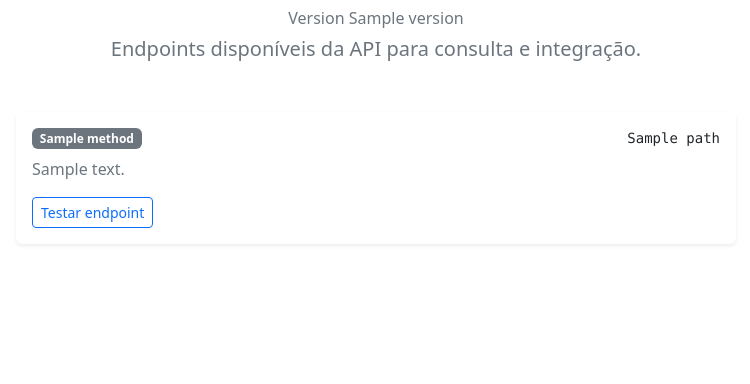
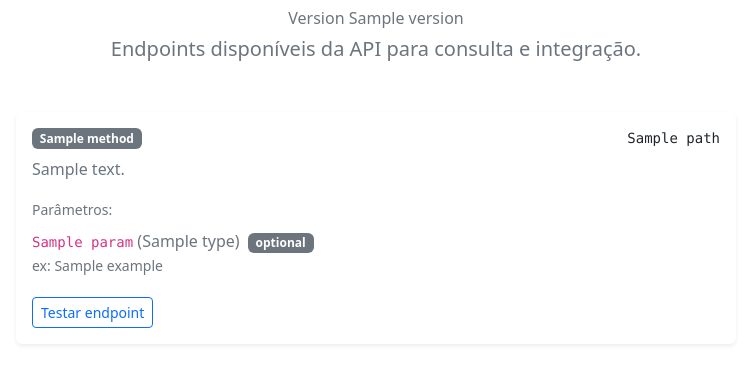
Before and after one commit to AndreOliveiraMendes/hardware_monitor, a Python web app: template app/templates/api/menu.html in a window 1280 px wide. Shown: the part 178-562 px from the top of the page, without its empty margins (264-1014 px from the left). Run offline with Jinja, Linux system fonts and the light colour scheme; the template is opened without the code that fills it: most values are stand-ins (such as "Sample title", 1, 10 or a date in 2020); some libraries are stand-ins or nearby versions.

Commit message:
feat: enhance API documentation with parameter details for metrics endpoints

```diff
--- a/app/templates/api/menu.html
+++ b/app/templates/api/menu.html
@@ -14,12 +14,32 @@
                     <div class="card mb-3 shadow-sm border-0">
                         <div class="card-body">
                             <div class="d-flex justify-content-between align-items-center mb-2">
-                                <span class="badge {% if ep.method == 'GET' %}bg-success {% elif ep.method == 'POST' %}bg-warning text-dark {% elif ep.method == 'DELETE' %}bg-danger {% else %}bg-secondary {% endif %} ">
+                                <span class="badge {% if ep.method == 'GET' %}bg-success {% elif ep.method == 'POST' %}bg-warning text-dark {% elif ep.method == 'DELETE' %}bg-danger {% else %}bg-secondary {% endif %}">
                                     {{ ep.method }}
                                 </span>
                                 <code class="text-dark">{{ ep.path }}</code>
                             </div>
                             <p class="text-muted mb-3">{{ ep.description }}</p>
+                            {% if ep.params %}
+                                <div class="mb-3">
+                                    <small class="text-muted">Parâmetros:</small>
+                                    <ul class="list-group list-group-flush mt-1">
+                                        {% for p in ep.params %}
+                                            <li class="list-group-item px-0 py-1 border-0">
+                                                <code>{{ p.name }}</code>
+                                                <span class="text-muted">({{ p.type }})</span>
+                                                {% if p.required %}
+                                                    <span class="badge bg-danger ms-1">required</span>
+                                                {% else %}
+                                                    <span class="badge bg-secondary ms-1">optional</span>
+                                                {% endif %}
+                                                <br>
+                                                <small class="text-muted">ex: {{ p.example }}</small>
+                                            </li>
+                                        {% endfor %}
+                                    </ul>
+                                </div>
+                            {% endif %}
                             <a href="{{ ep.path }}" class="btn btn-sm btn-outline-primary">Testar endpoint</a>
                         </div>
                     </div>
```
Also changed, not shown: app/routes/api/api.py (+41 -14 lines).
